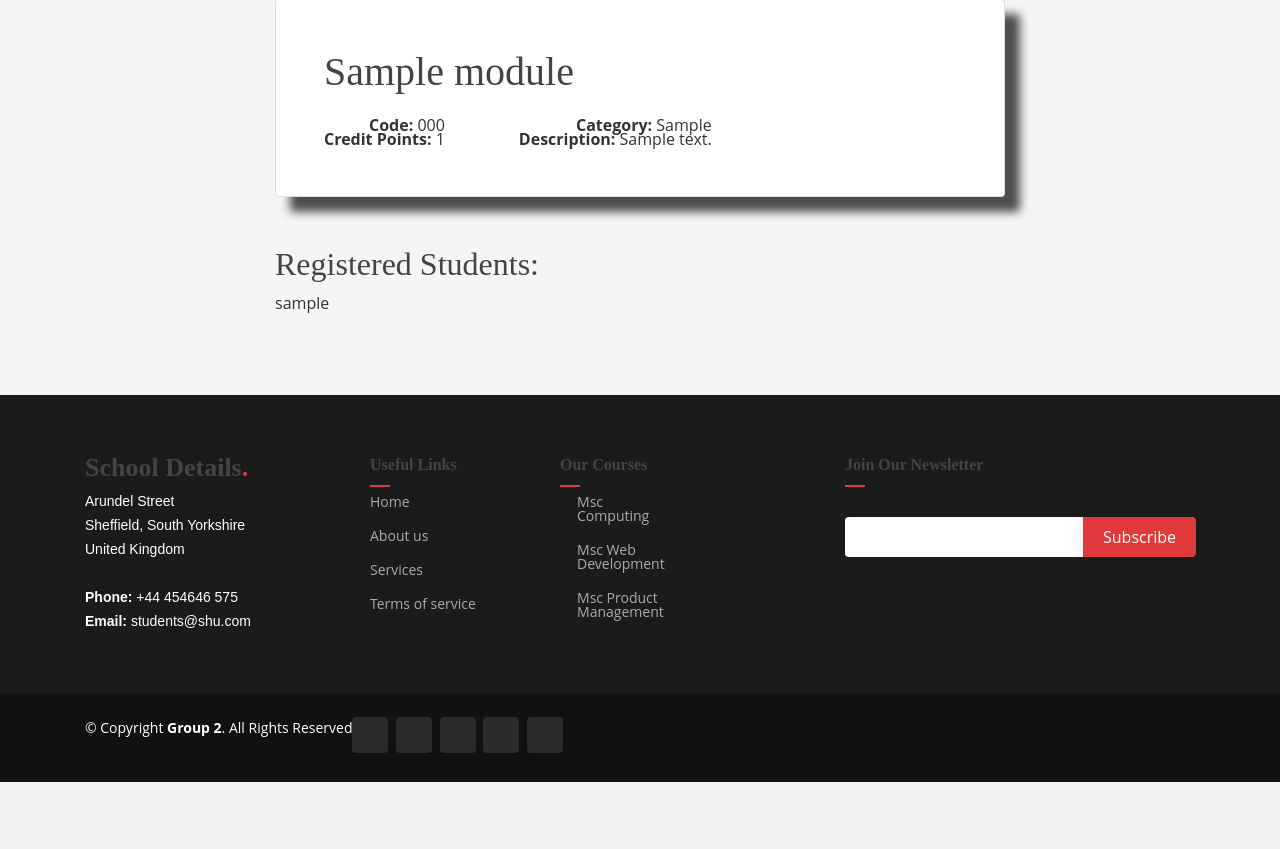
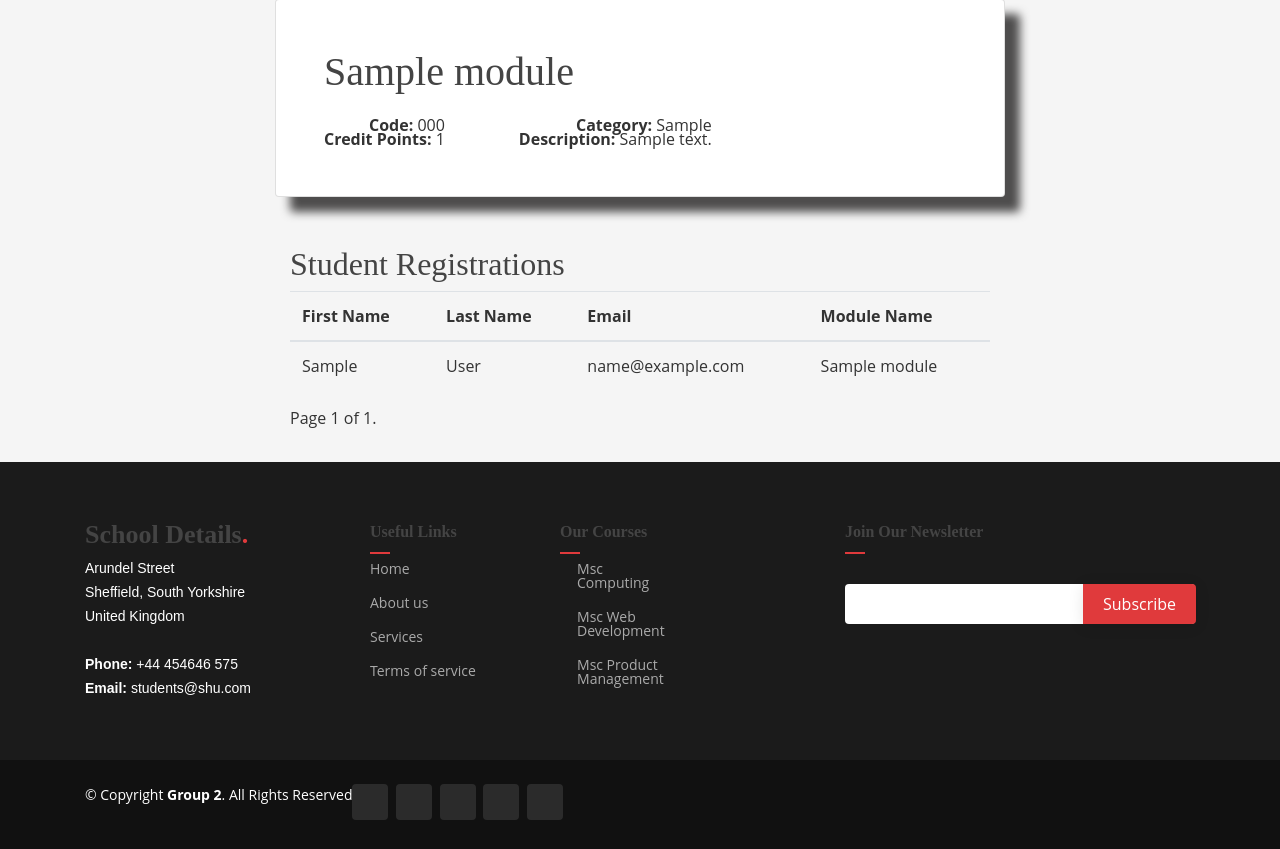
Before and after one commit to Abdullah-Alholiel/CMSWebApp, a Django app: page /module_detail/000/ in a window 1280 px wide. Shown: the part 81-930 px from the top of the page. Before the commit the page ends 863 px from the top, so only its background shows below. Run offline with Django 4.2, Linux system fonts and the light colour scheme; tables that the repository leaves empty hold one stand-in row (values such as "Sample post"); parts of the project's set-up code (start-up, migrations or seed data) failed here and were passed over; some libraries are stand-ins or nearby versions; some web fonts are replaced.

Commit message:
Created pagination, fixed home, module detail table

```diff
--- a/WebApp/views.py
+++ b/WebApp/views.py
@@ -9,6 +9,8 @@ from django.contrib.auth.models import Group
 from youtubesearchpython import VideosSearch
 from requests import get
 import requests
+from django.views.generic import ListView
+from django.core.paginator import Paginator, EmptyPage, PageNotAnInteger
 
 # Home page view
 def home(request):
@@ -170,6 +172,12 @@ def book(request):
         context = {'form': form, 'courses': courses}
     return render(request, "book.html", context)
 
+class PostListView(ListView):
+    model = Student
+    template_name = 'template/module_detail.html'
+    context_object_name = 'registered_students'
+    paginate_by = 1
+
 
 def module_detail(request, module_code):
     module = get_object_or_404(Module, code=module_code)
@@ -177,54 +185,45 @@ def module_detail(request, module_code):
     registration_form = ModuleRegistrationForm(initial={'module': module})
     unregistration_form = ModuleUnregistrationForm(initial={'module': module})
     registered_students = Registration.objects.filter(module=module)
-    print(student)
+
+    paginator = Paginator(registered_students, 2)  # Show 1 student per page for demo
+
+    page = request.GET.get('page')
+    try:
+        students_page = paginator.page(page)
+    except PageNotAnInteger:
+        students_page = paginator.page(1)
+    except EmptyPage:
+        students_page = paginator.page(paginator.num_pages)
 
     if not student:
-        return render(request, 'module_detail.html', {
-            'module': module,
-            'is_registered': False,
-            'registration_form': registration_form,
-            'unregistration_form': unregistration_form,
-            'registered_students': registered_students,
-            'is_students':False
-        })
+        is_students = False
+        is_registered = False
+    else:
+        is_students = True
+        is_registered = Registration.objects.filter(student=student, module=module).exists()
 
-    # Check if the student is registered for the module
-    is_registered = Registration.objects.filter(student=student, module=module).exists()
-    # Handle Module Registration
     if request.method == 'POST':
         if 'register' in request.POST:
             registration_form = ModuleRegistrationForm(request.POST)
-            if registration_form.is_valid():
-                if not is_registered:
-                    registration = registration_form.save(commit=False)
-                    registration.student = student
-                    registration.module = module
-                    registration.save()
-                    is_registered=True
-
+            if registration_form.is_valid() and not is_registered:
+                registration = registration_form.save(commit=False)
+                registration.student = student
+                registration.module = module
+                registration.save()
+                is_registered = True
         elif 'unregister' in request.POST:
             unregistration_form = ModuleUnregistrationForm(request.POST)
             if unregistration_form.is_valid():
                 is_registered = False
-                # Find the registration entry and delete it
                 registration_entry = Registration.objects.filter(student=student, module=module)
                 registration_entry.delete()
-
-        return render(request, 'module_detail.html', {
-            'module': module,
-            'is_registered': is_registered,
-            'registration_form': registration_form,
-            'unregistration_form': unregistration_form,
-            'registered_students': registered_students,
-            'is_students': True
-        })
 
     return render(request, 'module_detail.html', {
         'module': module,
         'is_registered': is_registered,
         'registration_form': registration_form,
         'unregistration_form': unregistration_form,
-        'registered_students': registered_students,
-        'is_students': True
+        'registered_students': students_page,  # Note: Pass the paginated object here
+        'is_students': is_students
     })
--- a/templates/module_detail.html
+++ b/templates/module_detail.html
@@ -34,17 +34,63 @@
       </form>
       {% endif %}
 
-      <div class="mt-5 mb-5">
-        <h2>Registered Students:</h2>
-        <ul class="list-unstyled">
-          {% for registration in registered_students %}
-          <li>{{ registration.student.user.username }}</li>
-          {% endfor %}
-        </ul>
+
+      <div class="container mt-5">
+        <!-- ... [rest of the content] -->
+        <div class="mt-5">
+            <h2>Student Registrations</h2>
+            <table class="table">
+                <thead>
+                    <tr>
+                        <th>First Name</th>
+                        <th>Last  Name</th>
+                        <th>Email</th>
+                        <th>Module Name</th>
+                    </tr>
+                </thead>
+                <tbody>
+                    {% for registration in registered_students %}
+                    <tr>
+                        <td>{{ registration.student.user.first_name }}</td>
+                        <td>{{ registration.student.user.last_name }}</td>
+                        <td>{{ registration.student.user.email }}</td>
+                        <td>{{ module.name  }}</td>
+                    </tr>
+                    {% endfor %}
+                </tbody>
+            </table>
+        </div>
+
+          <!-- Pagination Controls -->
+      <div class="pagination">
+        <span class="step-links">
+            {% if registered_students.has_previous %}
+                <a href="?page=1">&laquo; first</a>
+                <a href="?page={{ registered_students.previous_page_number }}">previous</a>
+            {% endif %}
+            <span class="current">
+                Page {{ registered_students.number }} of {{ registered_students.paginator.num_pages }}.
+            </span>
+            {% if registered_students.has_next %}
+                <a href="?page={{ registered_students.next_page_number }}">next</a>
+                <a href="?page={{ registered_students.paginator.num_pages }}">last &raquo;</a>
+            {% endif %}
+        </span>
       </div>
     </div>
   </div>
 </div>
 
+        <!-- ... [rest of the content] -->
+    </div>
+
+
+  </div>
+
+
+  </div>
+  </div>
+</div>
+
 
 {% endblock %}
```
Also changed, not shown: templates/home.html (+43 -40 lines).
